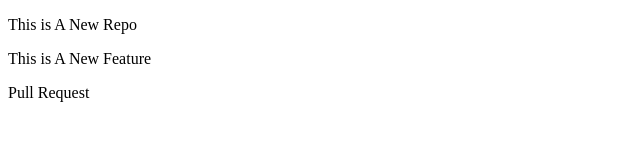
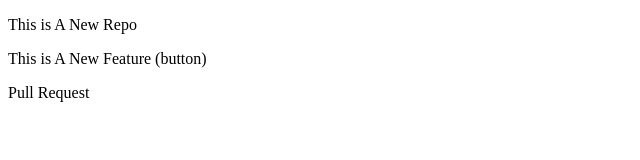
Before and after one commit to paragyeole10/Localrepo, a plain HTML site: page index.html in a window 1280 px wide. Shown: the full height of the page, 0-640 px from the left. Drawn offline with Linux system fonts and the light colour scheme.

Commit message:
Add Button

```diff
--- a/index.html
+++ b/index.html
@@ -1,4 +1,4 @@
 <!DOCTYPE html>
 <p>This is A New Repo</p>
-<p>This is A New Feature</p>
+<p>This is A New Feature (button)</p>
 <p>Pull Request</p>
```
